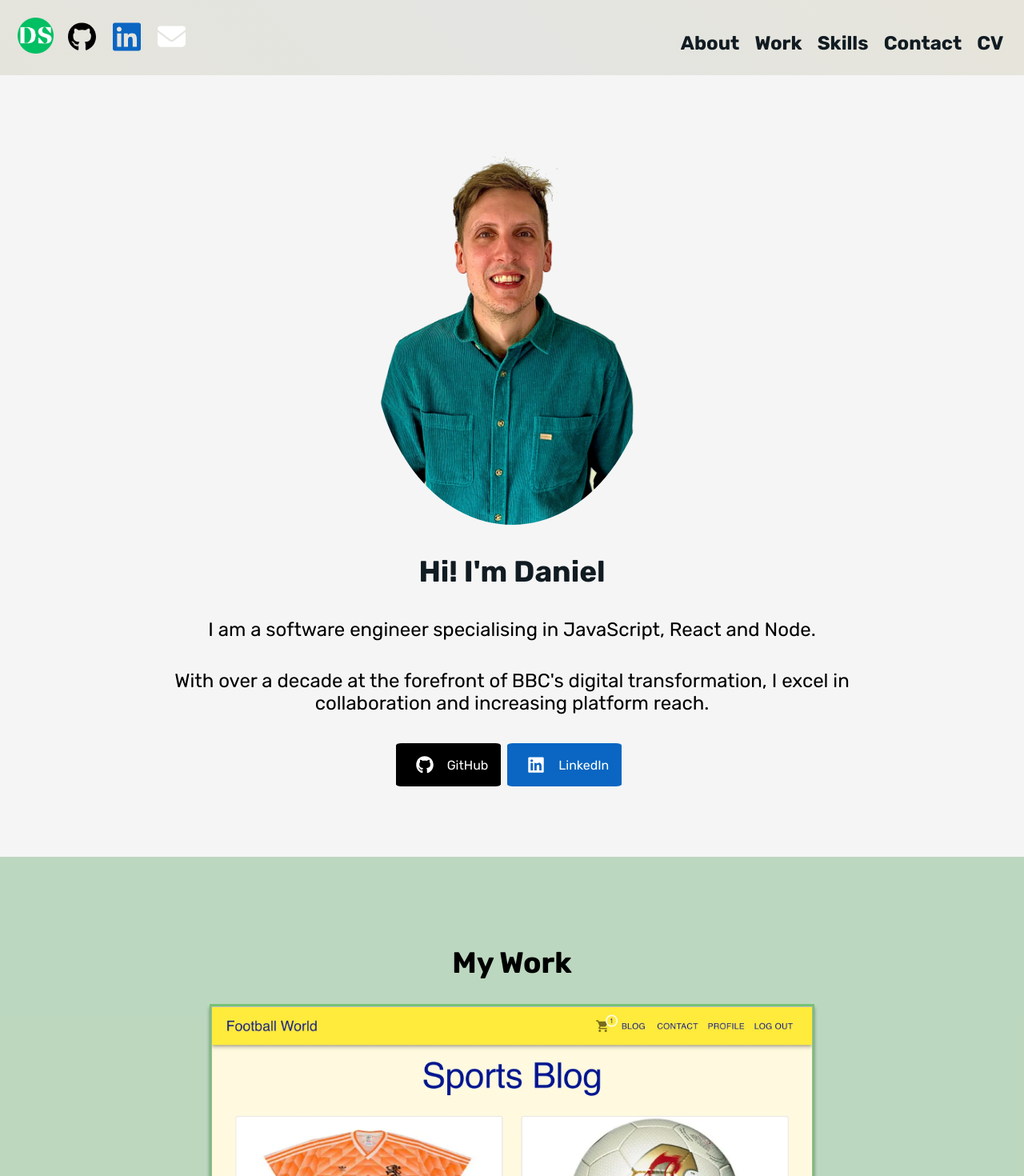
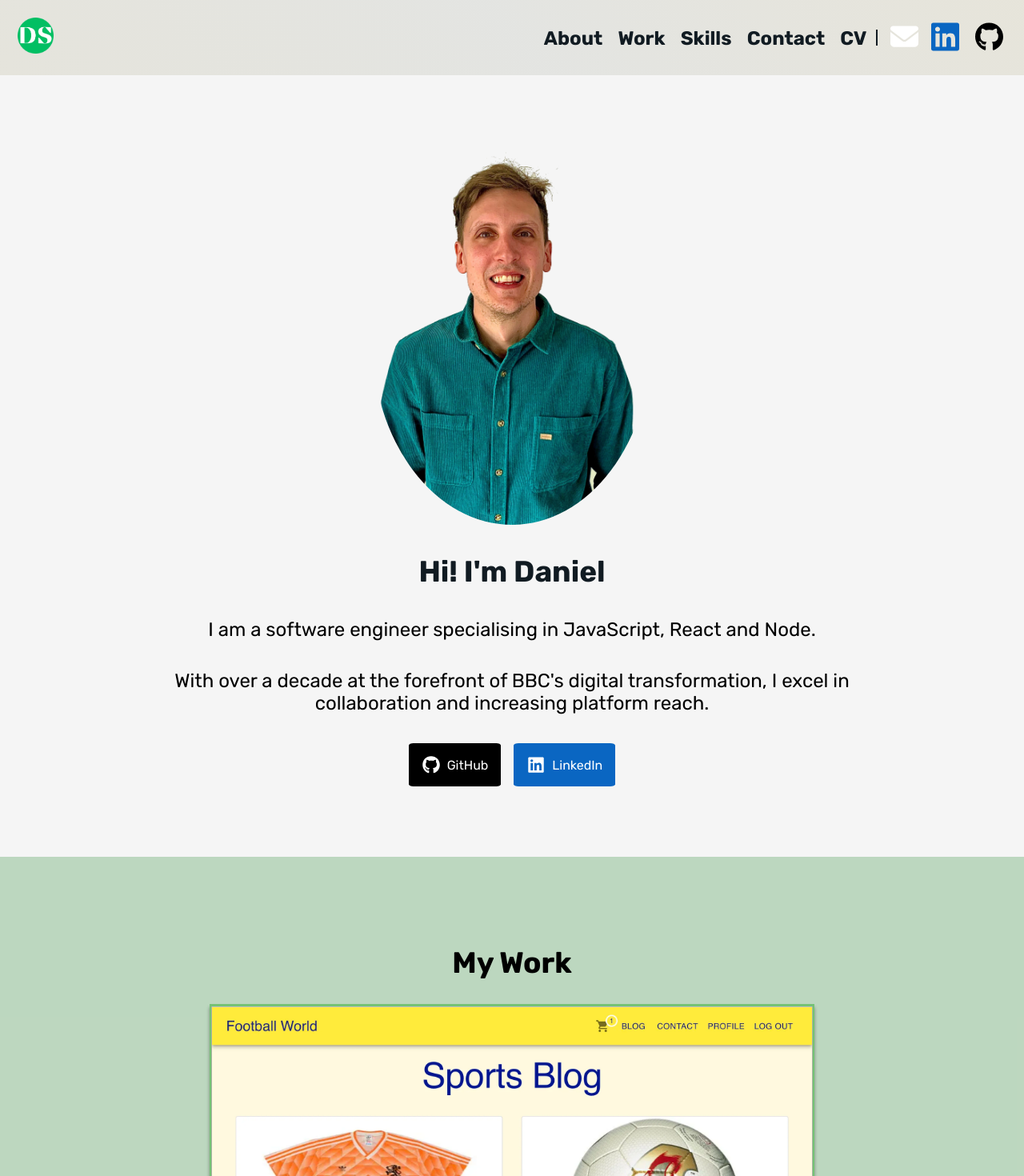
Before and after one commit to southyd12/Portfolio-website, a React (Vite) app: page / in a window 1280 px wide. Shown: the top 1470 px of the page at 80% size. Built offline with nearby package versions, Linux system fonts and the light colour scheme.

Commit message:
header adjustments

```diff
--- a/src/components/Header.jsx
+++ b/src/components/Header.jsx
@@ -23,6 +23,8 @@ function Header() {
             <a className="header-links" aria-label="Link to top of Daniel South portfolio page" href="">
               <img src={danielLogo} alt="Daniel South Logo" className="personal-logo" width="30px" height="17px"/>
             </a>
+          </div>
+          <div className="header-right">
             <a className="header-links" aria-label="Link to Daniel South GitHub page" href="https://github.com/southyd12" target="_blank">
               <FontAwesomeIcon icon={faGithub} alt="github logo" className="github-logo" />
             </a>
@@ -32,8 +34,7 @@ function Header() {
             <a className="header-links" aria-label="Link to email Daniel South" href="mailto:southd12@gmail.com" target="_blank">
               <FontAwesomeIcon icon={faEnvelope} alt="envelope" className="email-envelope" />
             </a>
-          </div>
-          <div className="header-right">
+            <div className="divider"></div>
             <nav>
               <FontAwesomeIcon icon={faBars} alt="scrolldown menu" className="burger" onClick={toggleMenu} />
 
--- a/src/styles/main.css
+++ b/src/styles/main.css
@@ -11,6 +11,10 @@ body {
 
 p {
   font-size: 1.5rem;
+}
+
+a {
+  user-select: none;
 }
 
 .page-header {
@@ -37,6 +41,11 @@ p {
   width: 30px;
   height: auto;
   margin: 0.4em;
+}
+
+.header-right {
+  display: flex;
+  align-items: center;
 }
 
 .github-logo {
@@ -81,8 +90,11 @@ p {
   transform: scale(1.2);
 }
 
-.header-right {
-  display: flex;
+.divider {
+  height: 20px;
+  width: 1.5px;
+  background-color: hsl(203, 32%, 10%);
+  margin: 0 0.5em;
 }
 
 nav {
@@ -105,7 +117,7 @@ nav {
   right: 0;
   background-image: linear-gradient(45deg, hsl(53, 15%, 88%), hsl(80, 5%, 89%), hsl(50, 20%, 88%));
   box-shadow: 0 3px 4px hsla(0, 0%, 2%, 0.141);
-  padding: 1em;
+  padding: 2em;
   margin: 0;
   transition: opacity 0.7s ease, visibility 0.7s ease;
 }
@@ -154,7 +166,9 @@ nav {
 }
 
 .intro-text-wrapper {
-  text-align: center;
+  display: flex;
+  flex-direction: column;
+  align-items: center;
 }
 
 .intro-headline {
@@ -168,20 +182,19 @@ nav {
   margin-block-start: 0;
   max-width: 465px;
   overflow-wrap: break-word;
-  display: inline-block;
   text-align: center;
 }
 
 .intro-links-wrapper {
   display: flex;
+  gap: 1em;
   justify-content: center;
   align-items: center;
   margin-block-end: 4em;
 }
 
 .intro-link-github {
-  padding: 1em;
-  margin-inline-end: 0.5em;
+  padding: 1em 1em 1em 0.5em;
   background-color: hsl(0, 0%, 0%);
   border-radius: 5%;
   display: flex;
@@ -193,14 +206,12 @@ nav {
 
 .github-logo-intro {
   color: hsl(0, 0%, 100%);
-  margin-inline-end: 0.5em;
   width: 40px;
   height: auto;
 }
 
 .intro-link-linkedin {
-  padding: 1em;
-  margin-inline-end: 0.5em;
+  padding: 1em 1em 1em 0.5em;
   background-color: hsl(210, 90%, 40%);
   border-radius: 5%;
   display: flex;
@@ -212,7 +223,6 @@ nav {
 
 .linkedin-logo-intro {
   color: hsl(0, 0%, 100%);
-  margin-inline-end: 0.5em;
   width: 40px;
   height: auto;
 }
@@ -470,6 +480,10 @@ nav {
     height: auto;
   }
 
+  .divider {
+    width: 2px;
+  }
+
   .burger {
     width: 25px;
     height: auto;
@@ -534,6 +548,14 @@ nav {
     height: auto;
   }
 
+  .header-right {
+    flex-direction: row-reverse;
+  }
+
+  .divider {
+    width: 2px;
+  }
+
   .burger {
     visibility: hidden;
   }
@@ -542,7 +564,8 @@ nav {
     visibility: visible;
     opacity: 1;
     display: flex;
-    top: 14px;
+    top: -7px;
+    right: 135px;
     background-image: none;
     box-shadow: none;
   }
@@ -617,6 +640,10 @@ nav {
     margin: 0.6em;
   }
 
+  .header-right {
+    flex-direction: row-reverse;
+  }
+
   .github-logo {
     width: 35px;
     height: auto;
@@ -632,6 +659,10 @@ nav {
     height: auto;
   }
 
+  .divider {
+    width: 2px;
+  }
+
   .burger {
     visibility: hidden;
   }
@@ -640,7 +671,8 @@ nav {
     visibility: visible;
     opacity: 1;
     display: flex;
-    top: 14px;
+    top: -8px;
+    right: 145px;
     background-image: none;
     box-shadow: none;
   }
@@ -720,6 +752,10 @@ nav {
     margin: 0.6em;
   }
 
+  .header-right {
+    flex-direction: row-reverse;
+  }
+
   .github-logo {
     width: 35px;
     height: auto;
@@ -737,6 +773,10 @@ nav {
     height: auto;
   }
 
+  .divider {
+    width: 2px;
+  }
+
   .burger {
     visibility: hidden;
   }
@@ -745,7 +785,8 @@ nav {
     visibility: visible;
     opacity: 1;
     display: flex;
-    top: 14px;
+    top: -8px;
+    right: 155px;
     background-image: none;
     box-shadow: none;
   }
```
Lines whose indentation alone changed are shown as unchanged.
